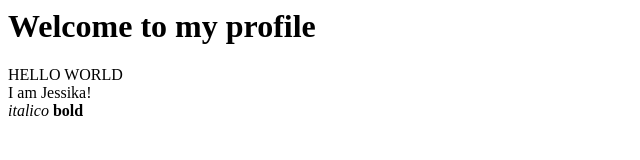
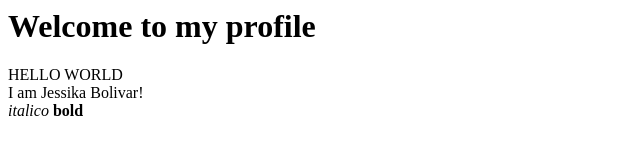
Before and after one commit to jessika22/jessika22.github.io, a plain HTML site: page index.html in a window 1280 px wide. Shown: the full height of the page, 0-640 px from the left. Drawn offline with Linux system fonts and the light colour scheme.

Commit message:
Add content

```diff
--- a/index.html
+++ b/index.html
@@ -3,7 +3,7 @@
 <h1>Welcome to my profile</h1>
 HELLO WORLD
 <br/>
-I am Jessika!
+I am Jessika Bolivar!
 <br/>
 <I>italico</I>
 <b>bold</b>
```
